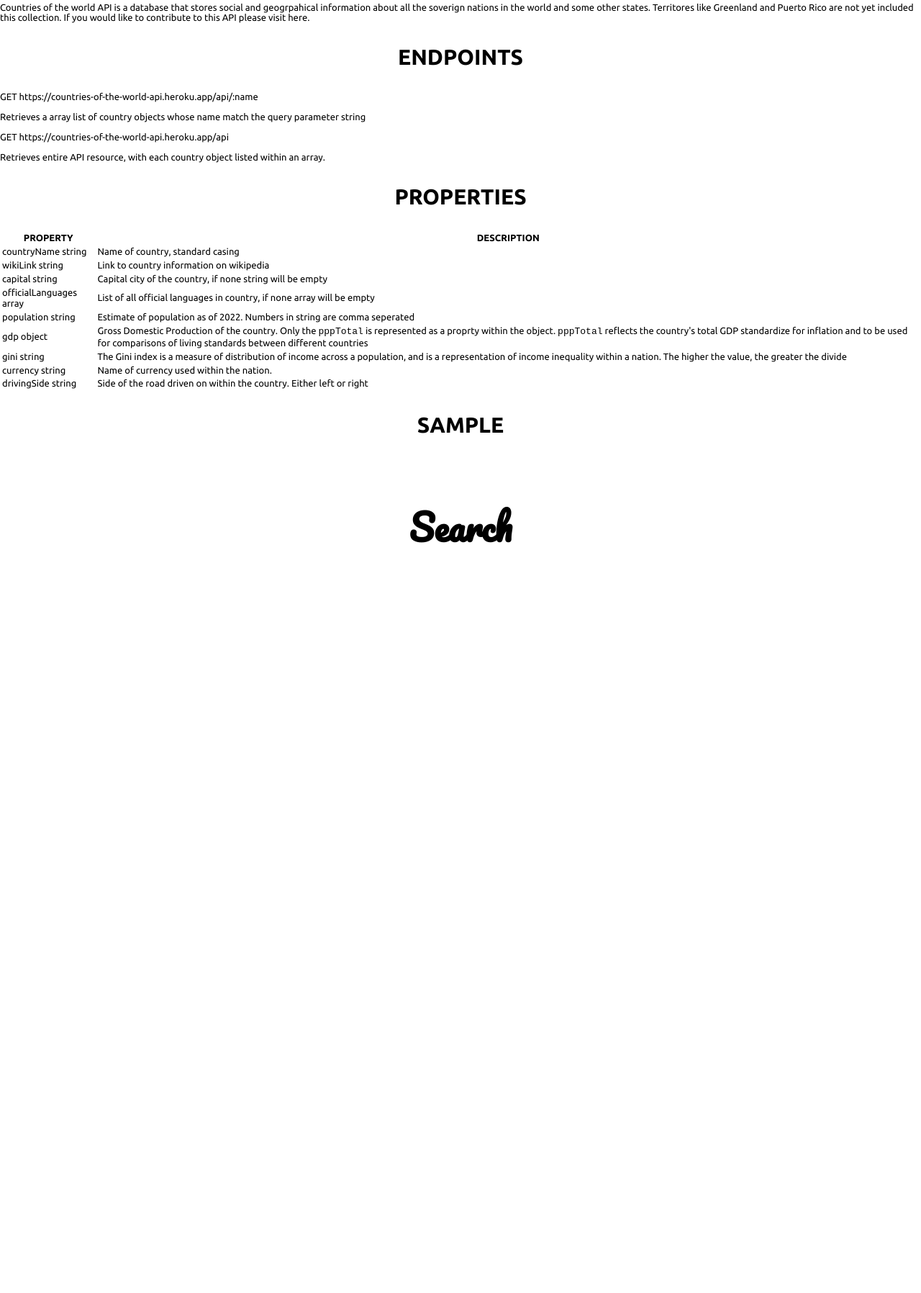
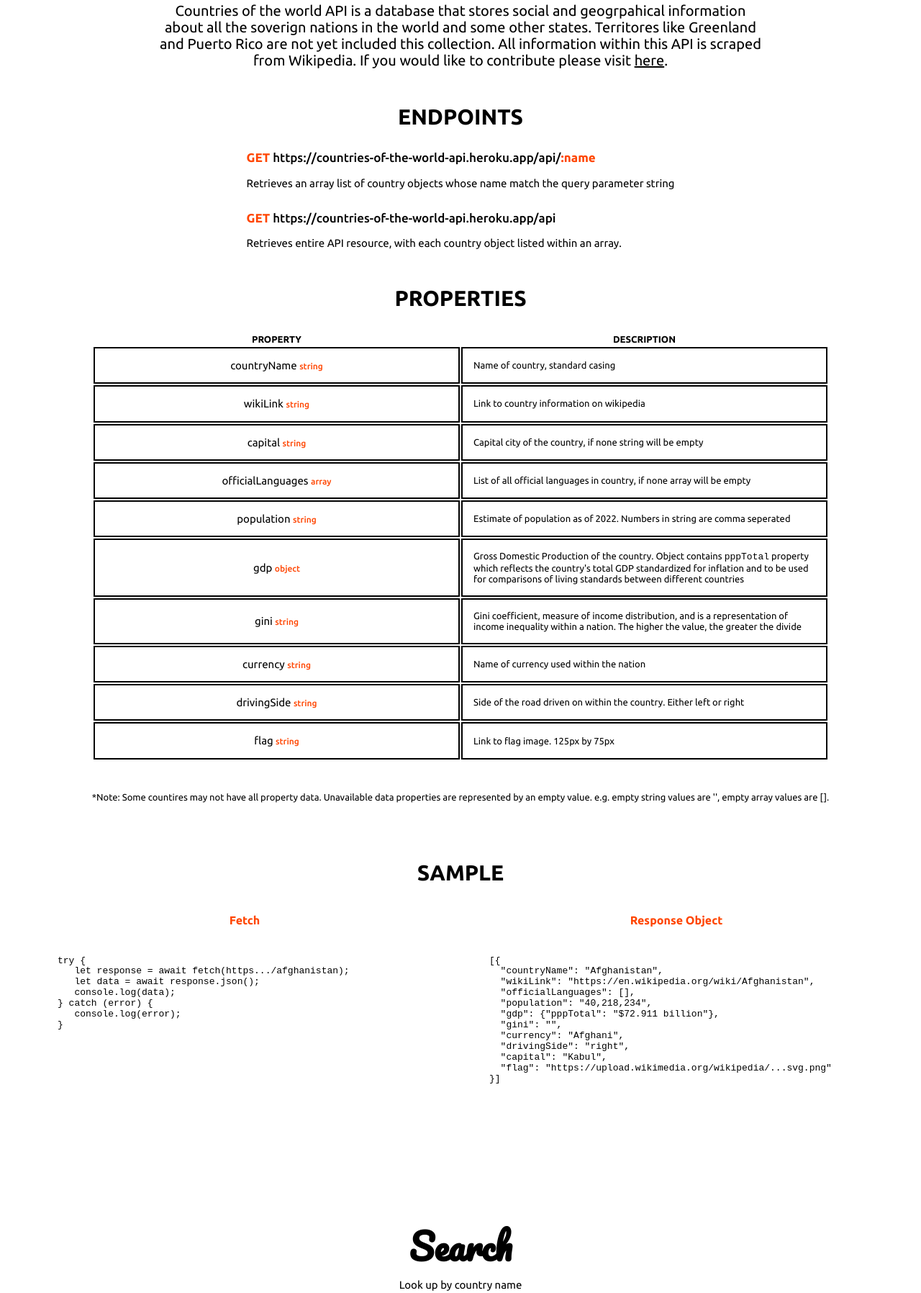
Before and after one commit to tdo95/countries-of-the-world-api, a website: page index.html in a window 1280 px wide. Shown: the part 1013-2809 px from the top of the page at 72% size. Before the commit the page ends 2400 px from the top, so only its background shows below. Drawn offline with Linux system fonts and the light colour scheme.

Commit message:
complete homepage styles

```diff
--- a/css/style.css
+++ b/css/style.css
@@ -39,6 +39,9 @@ h1 {
 .cursiveFont {
      font-family: 'Pacifico', cursive;
 }
+a:hover {
+     color: orangered;
+}
 /******************************************
 /* LAYOUT
 /*******************************************/
@@ -69,7 +72,7 @@ header a {
      padding-top: 75px;
 }
 #API, #TEST {
-     height: 800px;
+     /* height: 800px; */
 }
 #API h2, #TEST h2 {
      text-align: center;
@@ -127,12 +130,126 @@ header a {
      border-radius: 20rem;
 }
 
-/* **************************API************************** */
+/* **************************API DOCUMENTATION************************** */
 
 #API h3 {
      text-align: center;
      font-size: 3rem;
+     margin-top: 5rem;
 }
+#API {
+     /* text-align: center; */
+}
+.description {
+     padding: 0 3rem;
+     font-size: 2rem;
+     text-align: center;
+     max-width: 900px;
+     margin: 0 auto;
+}
+.description a {
+     text-decoration: underline;
+
+}
+.endpoints {
+     padding: 0 3rem;
+     width: fit-content;
+     margin: 0 auto;
+}
+.endpoints p {
+     font-size: 1.5rem;
+}
+p.url {
+     font-size: 1.7rem;
+     font-weight: 500;
+}
+.url span {
+     color: orangered;
+     font-weight: 800;
+}
+.url + p {
+     margin-bottom: 3rem;
+}
+table {
+     width: 80%;
+     margin: 0 auto;
+     /* border: 1px solid black; */
+     /* padding: 5rem; */
+}
+th {
+     width: 50%;
+}
+td {
+     border: 2px solid black;
+     padding: 1.5rem;
+
+}
+.property {
+     text-align: center;
+     font-size: 1.5rem;
+     /* padding-right: 6rem; */
+}
+td span {
+     color: orangered;
+     font-weight: 500;
+     font-size: 1.2rem;
+}
+.note {
+     text-align: center;
+     padding: 3rem;
+}
+.codeSamples {
+     display: flex;
+     margin: 4rem;
+}
+.codeBlock code {
+     display: block;
+     margin: 4rem;
+     /* width: 100%; */
+}
+.codeBlock {
+     overflow-x: scroll;
+     width: 50%;
+
+}
+.codeBlock h4 {
+     font-size: 1.6rem;
+     text-align: center;
+     color: orangered;
+     margin-top: 0;
+}
+/* **************************SEARCH************************** */
+.searchResults {
+     height: 600px;
+     /* border: 2px red solid; */
+     box-shadow: inset 0 0 60px 0 rgba(90,90,90,.4);
+}
+.search-items {
+     display: flex;
+     align-items: center;
+     justify-content: center;
+     margin-bottom: 3rem;
+}
+
+input {
+     margin: 0;
+     width: 300px;
+     border: 2px solid black;
+     border-radius: .5rem;
+     height: 3rem;
+     padding: 1.5rem;
+}
+.search-items img {
+     margin-right: 1rem;
+}
+.searchTitle {
+     margin-bottom: 1rem;
+}
+#TEST p {
+     text-align: center;
+     font-size: 1.5rem;
+}
+
 footer {
 
 }
@@ -159,5 +276,11 @@ footer {
      #HOME a {
           font-size: 1.6rem;
      }
-
+     .codeSamples {
+          flex-direction: column;
+     }
+     .codeBlock {
+          width: 100%;
+          margin-bottom: 3rem;
+     }
 }
--- a/index.html
+++ b/index.html
@@ -42,12 +42,12 @@
 		<!-- API DOCUMENTATION SECTION -->
 		<section id="API">
 			<h2 class="cursiveFont">Documentation</h2>
-			<p>Countries of the world API is a database that stores social and geogrpahical information about all the soverign nations in the world and some other states. Territores like Greenland and Puerto Rico are not yet included this collection. If you would like to contribute to this API please visit <a href="">here</a>.</p>
+			<p class="description">Countries of the world API is a database that stores social and geogrpahical information about all the soverign nations in the world and some other states. Territores like Greenland and Puerto Rico are not yet included this collection. All information within this API is scraped from Wikipedia. If you would like to contribute please visit <a href="https://github.com/tdo95/countries-of-the-world-api/issues">here</a>.</p>
 			<h3>ENDPOINTS</h3>
-			<section>
-				<p><span>GET</span> https://countries-of-the-world-api.heroku.app/api/<span>:name</span> </p>
-				<p>Retrieves a array list of country objects whose name match the query parameter string</p>
-				<p><span>GET</span> https://countries-of-the-world-api.heroku.app/api</p>
+			<section class="endpoints">
+				<p class="url"><span>GET</span> https://countries-of-the-world-api.heroku.app/api/<span>:name</span> </p>
+				<p>Retrieves an array list of country objects whose name match the query parameter string</p>
+				<p class="url"><span>GET</span> https://countries-of-the-world-api.heroku.app/api</p>
 				<p>Retrieves entire API resource, with each country object listed within an array.</p>
 			</section>
 			<h3>PROPERTIES</h3>
@@ -55,68 +55,91 @@
 				<th>PROPERTY</th>
 				<th>DESCRIPTION</th>
 				<tr>
-					<td>countryName <span>string</span></td>
+					<td class="property">countryName <span>string</span></td>
 					<td>
 						Name of country, standard casing
 					</td>
 				</tr>
 				<tr>
-					<td>wikiLink <span>string</span></td>
+					<td class="property">wikiLink <span>string</span></td>
 					<td>
 						Link to country information on wikipedia
 					</td>
 				</tr>
 				<tr>
-					<td>capital <span>string</span></td>
+					<td class="property">capital <span>string</span></td>
 					<td>
 						Capital city of the country, if none string will be empty
 
 					</td>
 				</tr>
 				<tr>
-					<td>officialLanguages <span>array</span></td>
+					<td class="property">officialLanguages <span>array</span></td>
 					<td>
 						List of all official languages in country, if none array will be empty
 					</td>
 				</tr>
 				<tr>
-					<td>population <span>string</span></td>
+					<td class="property">population <span>string</span></td>
 					<td>
 						Estimate of population as of 2022. Numbers in string are comma seperated
 					</td>
 				</tr>
 				<tr>
-					<td>gdp <span>object</span></td>
+					<td class="property">gdp <span>object</span></td>
 					<td>
-						Gross Domestic Production of the country. Only the <code>pppTotal</code> is represented as a proprty within the object. <code>pppTotal</code> reflects the country's total GDP standardize for inflation and to be used for comparisons of living standards between different countries
+						Gross Domestic Production of the country. Object contains <code> pppTotal</code> property which reflects the country's total GDP standardized for inflation and to be used for comparisons of living standards between different countries
 
 					</td>
 				</tr>
 				<tr>
-					<td>gini <span>string</span></td>
+					<td class="property">gini <span>string</span></td>
 					<td>
-						The Gini index is a measure of distribution of income across a population, and is a representation of income inequality within a nation. The higher the value, the greater the divide
+						Gini coefficient, measure of income distribution, and is a representation of income inequality within a nation. The higher the value, the greater the divide
 					</td>
 				</tr>
 				<tr>
-					<td>currency <span>string</span></td>
+					<td class="property">currency <span>string</span></td>
 					<td>
-						Name of currency used within the nation.
+						Name of currency used within the nation
 					</td>
 				</tr>
 				<tr>
-					<td>drivingSide <span>string</span></td>
+					<td class="property">drivingSide <span>string</span></td>
 					<td>
 						Side of the road driven on within the country. Either left or right
 					</td>
 				</tr>
+				<tr>
+					<td class="property">flag <span>string</span></td>
+					<td>
+						Link to flag image. 125px by 75px
+					</td>
+				</tr>
+
 			</table>
+			<p class="note">*Note: Some countires may not have all property data. Unavailable data properties are represented by an empty value. e.g. empty string values are '', empty array values are []. </p>
 			<h3>SAMPLE</h3>
+			<section class="codeSamples">
+				<div class="codeBlock">
+					<h4>Fetch</h4>
+					<pre><code>try { <br>   let response = await fetch(https.../afghanistan);<br>   let data = await response.json();<br>   console.log(data);<br>} catch (error) { <br>   console.log(error);<br>}
+					</code></pre>
+				</div>
+				<div class="codeBlock">
+					<h4>Response Object</h4>
+					<pre><code>[{<br>  "countryName": "Afghanistan",<br>  "wikiLink": "https://en.wikipedia.org/wiki/Afghanistan",<br>  "officialLanguages": [],<br>  "population": "40,218,234",<br>  "gdp": {"pppTotal": "$72.911 billion"},<br>  "gini": "",<br>  "currency": "Afghani",<br>  "drivingSide": "right",<br>  "capital": "Kabul",<br>  "flag": "https://upload.wikimedia.org/wikipedia/...svg.png"<br>}]</code></pre></div>
+			</section>
 
 		</section>
 		<!-- TESTING SECTION -->
 		<section id="TEST">
-			<h2 class="cursiveFont">Search</h2>
+			<h2 class="cursiveFont searchTitle">Search</h2>
+			<p>Look up by country name</p>
+			<div class="search-items">
+				<img src="https://img.icons8.com/ios-glyphs/30/ff5349/search--v1.png" alt=""><input type="text" name="search" id="search" placeholder="Nigeria">
+			</div>
+			<section class="searchResults"></section>
 		</section>
 		<script type="text/javascript" src="js/main.js"></script>
 	</body>
```
